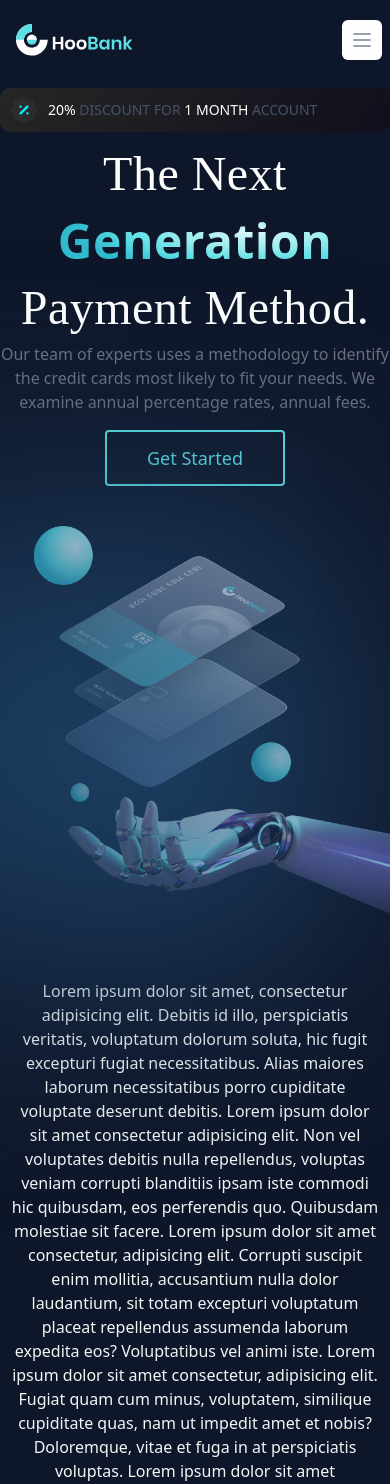
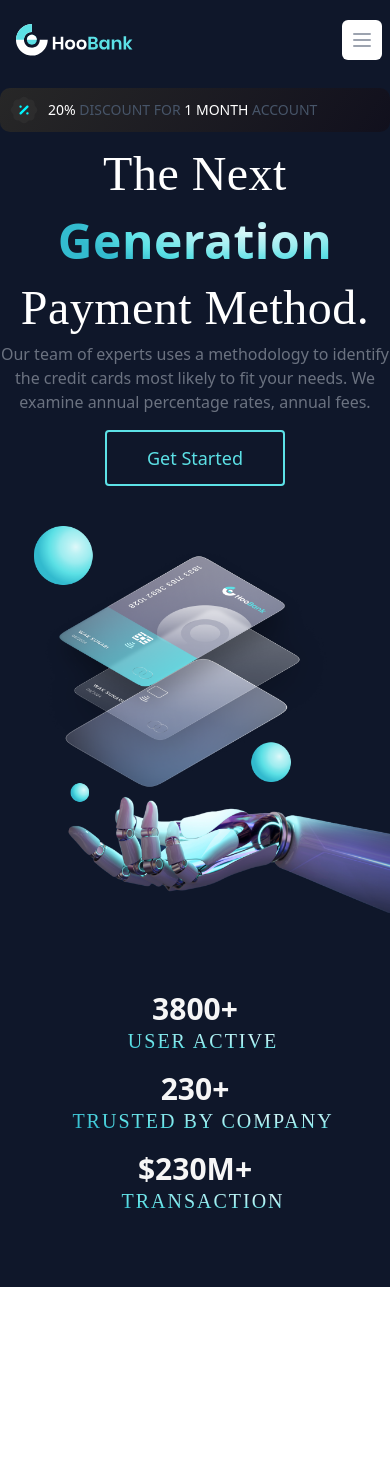
Before and after one commit to Shajwan-Namiq/bank-project-TailwindCss, a React (Create React App) app: page / in a window 390 px wide. Shown: the top 1484 px of the page. After the commit the page ends 1287 px from the top, so only its background shows below. Built offline with nearby package versions, Linux system fonts and the light colour scheme.

Commit message:
adding  stats

```diff
--- a/src/App.js
+++ b/src/App.js
@@ -18,7 +18,7 @@ function App() {
     <div className="bg-slate-900">
       <Navbar />
       <Hero />
-      <Business />
+      <Stats />
     </div>
   );
 }
--- a/src/components/Hero.js
+++ b/src/components/Hero.js
@@ -70,10 +70,7 @@ const Hero = () => {
 
         <div>
           {/* gradient start */}
-          <div className="absolute z-[5]  w-[10%] h-[50%]   lg:w-[40%] lg:h-[35%] lg:top-10 pink__gradient" />
-          <div className="absolute z-[1] w-[20%] h-[50%]    lg:w-[40%] lg:h-[50%] rounded-full white__gradient lg:bottom-5" />
-          <div className="absolute z-[0] w-[250%] h-[50%]   lg:w-[50%] lg:h-[40%] right-20 lg:bottom-10 blue__gradient" />
-          {/* gradient end */}
+            {/* gradient end */}
           <img alt="Violin" src={robot} class=" h-full w-full object-cover  " />
         </div>
       </section>
--- a/src/components/Stats.js
+++ b/src/components/Stats.js
@@ -1,9 +1,27 @@
 import React from 'react'
+import { stats } from "../constants";
+
 
 const Stats = () => {
   return (
-    <div>Stats</div>
-  )
+    <div class="px-4 py-16 mx-auto sm:max-w-lg md:max-w-full lg:max-w-screen-xl md:px-24 lg:px-8 lg:py-20">
+      <div class="">
+        <div class="grid grid-cols-1 lg:grid-cols-3 row-gap-8   text-center">
+          {stats.map((str, index) => (
+            <div key={str.id} className="py-2 lg:flex justify-center items-center">
+              <p class="text-color font-bold text-3xl">{str.value}</p>
+              <p class="text-stats ml-4  font-medium tracking-widest  uppercase  text-xl">
+                {str.title}
+              </p>
+              <p className="hidden lg:block mx-auto text-stats">
+                {index === 2 ? " " : "|"}
+              </p>
+            </div>
+          ))}
+        </div>
+      </div>
+    </div>
+  );
 }
 
 export default Stats
--- a/src/style.css
+++ b/src/style.css
@@ -61,3 +61,13 @@
      background: linear-gradient(100deg, rgba(188, 165, 255, 0) 0%, #214d76 100%);
      filter: blur(123px);
  }
+
+ .text-stats {
+     font-family: 'Poppins';
+     font-style: normal;
+     background: radial-gradient(64.18% 64.18% at 71.16% 35.69%, #DEF9FA 0.89%, #BEF3F5 17.23%, #9DEDF0 42.04%, #7DE7EB 55.12%, #5CE1E6 71.54%, #33BBCF 100%)/* warning: gradient uses a rotation that is not supported by CSS and may not behave as expected */
+     ;
+     -webkit-background-clip: text;
+     -webkit-text-fill-color: transparent;
+     background-clip: text;
+ }
```
